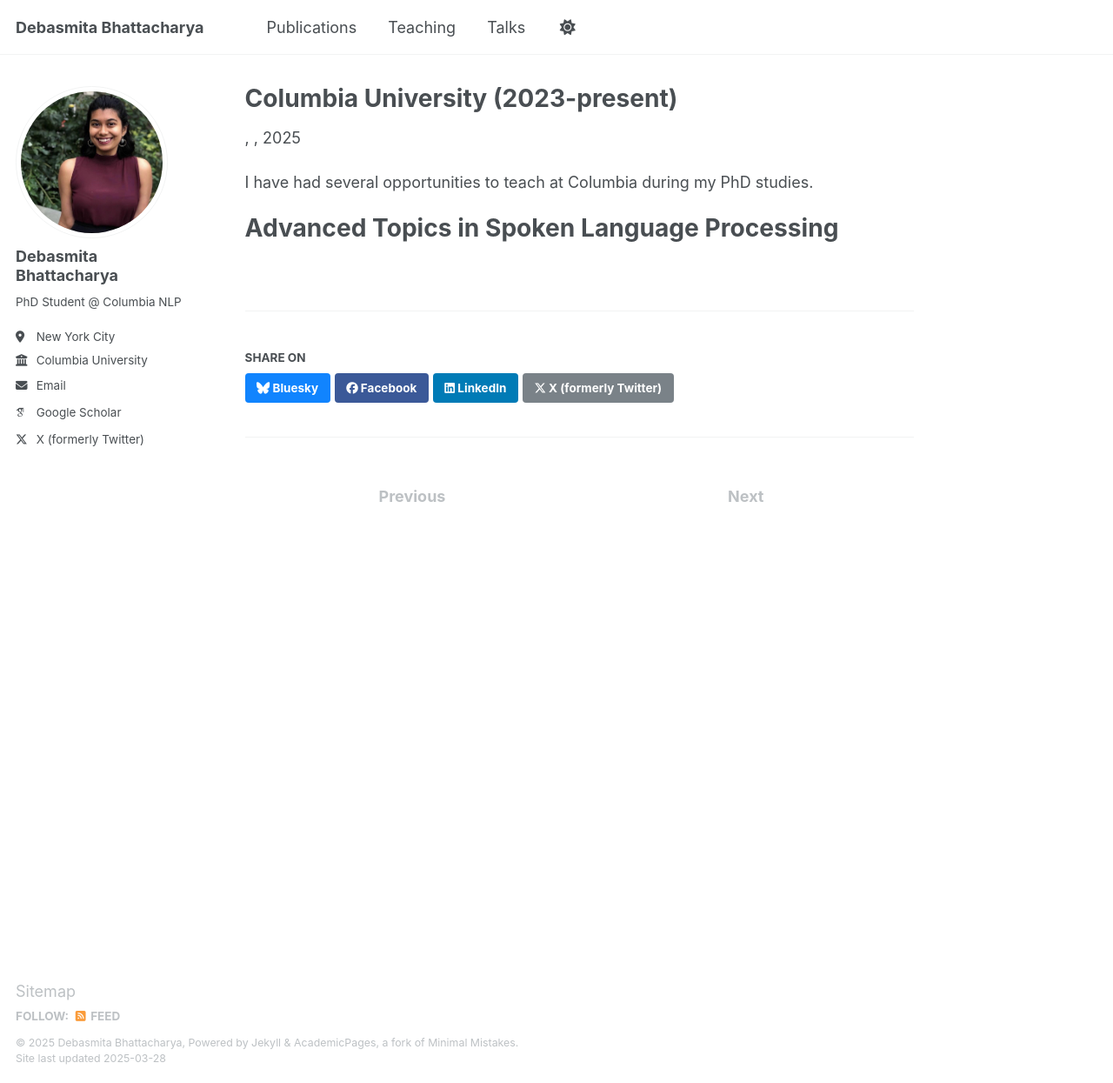
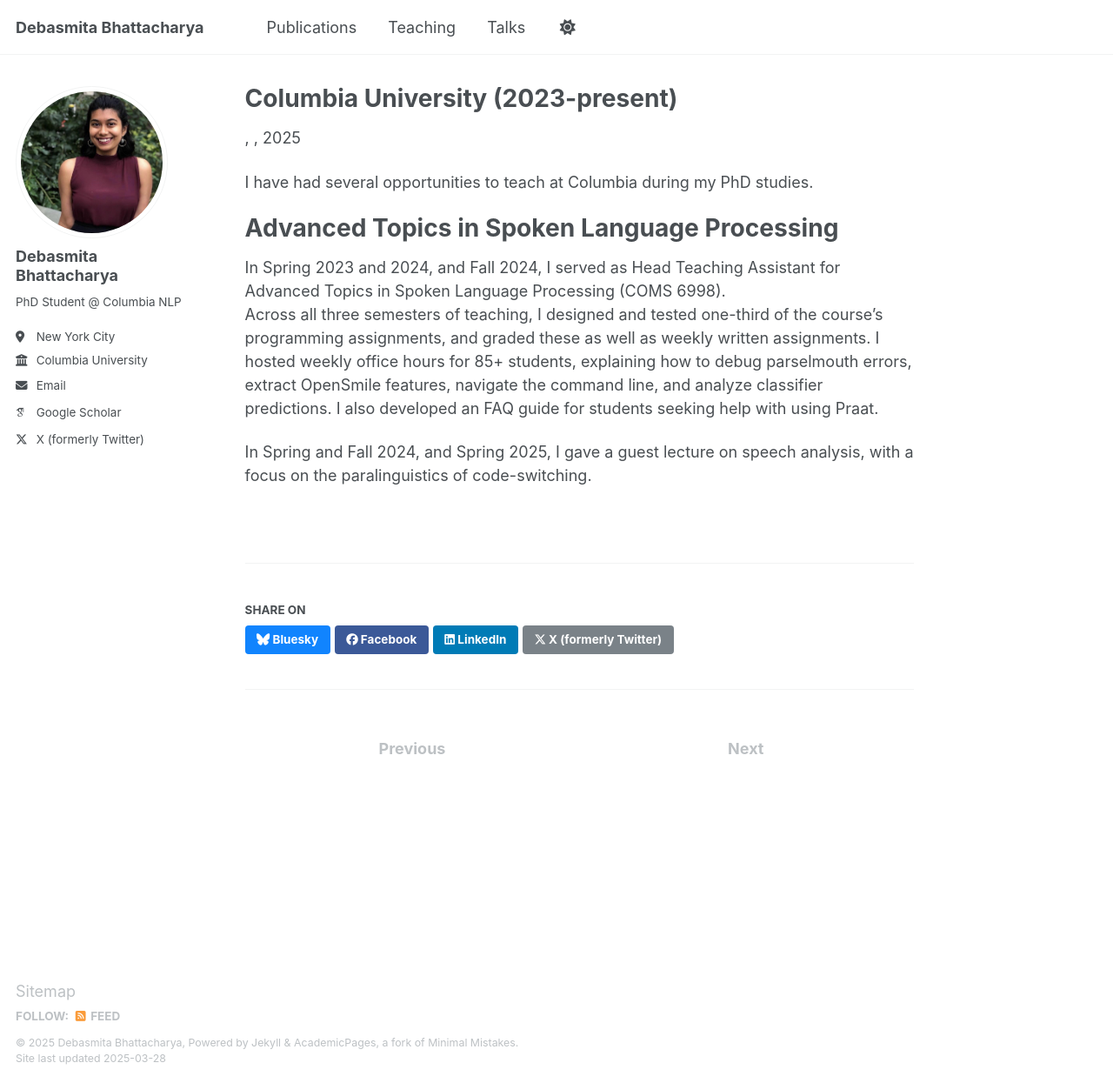
Before and after one commit to debasmita-b/debasmita-b.github.io, a Jekyll site: the page built from _teaching/2015-spring-teaching-2.md, in a window 1280 px wide and 1245 px high. Shown: the whole window at 87% size. Built offline with Jekyll 4.4.1, drawn with Linux system fonts in a browser that asks for light colours; some web fonts are replaced.

Commit message:
adding columbia info

```diff
--- a/_teaching/2015-spring-teaching-2.md
+++ b/_teaching/2015-spring-teaching-2.md
@@ -9,3 +9,8 @@ I have had several opportunities to teach at Columbia during my PhD studies.
 
 Advanced Topics in Spoken Language Processing
 ======
+
+In Spring 2023 and 2024, and Fall 2024, I served as Head Teaching Assistant for Advanced Topics in Spoken Language Processing (COMS 6998).
+Across all three semesters of teaching, I designed and tested one-third of the course’s programming assignments, and graded these as well as weekly written assignments. I hosted weekly office hours for 85+ students, explaining how to debug parselmouth errors, extract OpenSmile features, navigate the command line, and analyze classifier predictions. I also developed an FAQ guide for students seeking help with using Praat.
+
+In Spring and Fall 2024, and Spring 2025, I gave a guest lecture on speech analysis, with a focus on the paralinguistics of code-switching.
```
